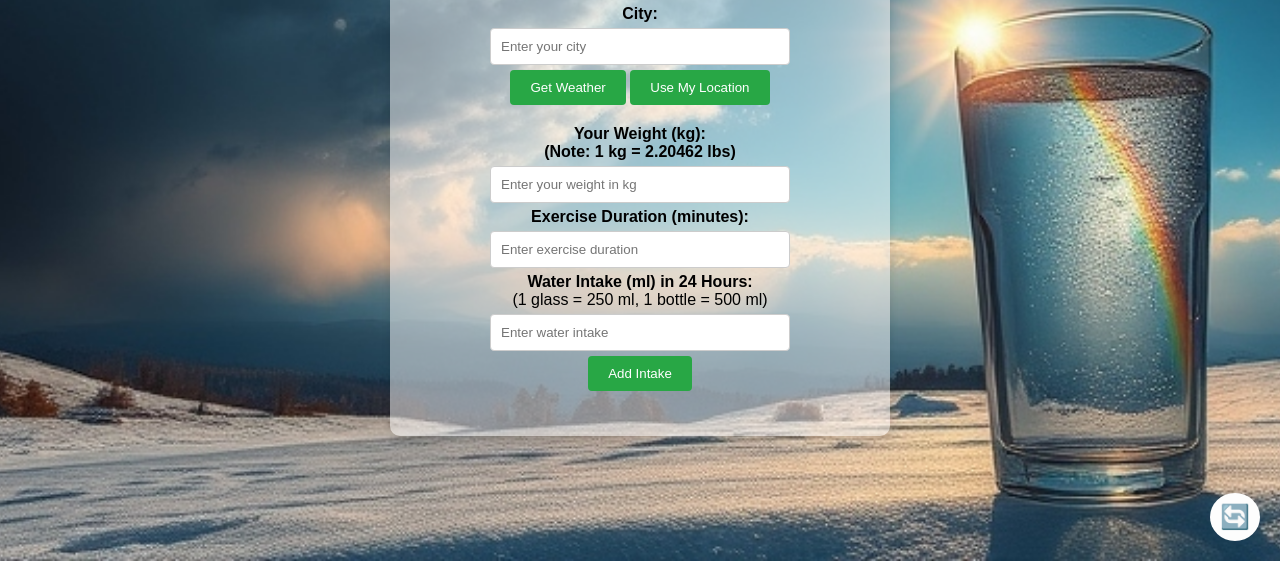
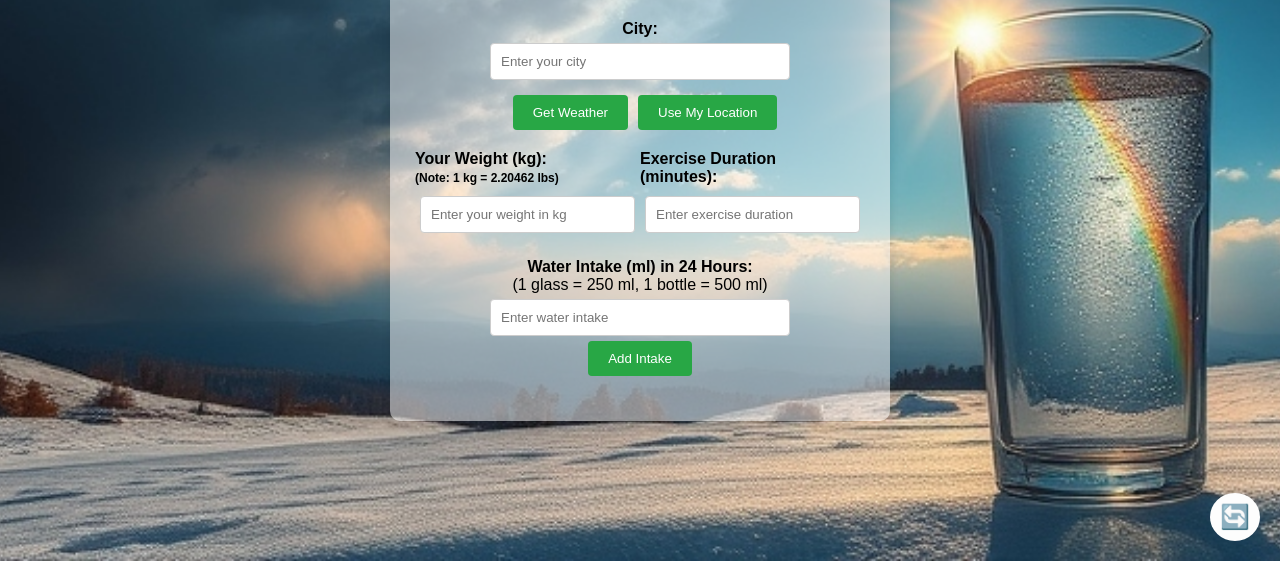
Before and after one commit to samikshaasodekar/ClimeHydrate, a plain HTML site: page index.html in a window 1280 px wide. Shown: the part 239-800 px from the top of the page. Drawn offline with Linux system fonts and the light colour scheme.

Commit message:
Update styles.css

```diff
--- a/assets/css/styles.css
+++ b/assets/css/styles.css
@@ -1,4 +1,3 @@
-
 * {
     margin: 0;
     padding: 0;
@@ -38,6 +37,42 @@ form {
     display: flex;
     flex-direction: column;
     align-items: center;
+}
+
+.input-group {
+    display: flex;
+    justify-content: space-between;
+    align-items: center;
+    margin-bottom: 20px;
+    width: 100%;
+}
+
+.input-item {
+    flex: 1;
+    display: flex;
+    flex-direction: column;
+    align-items: flex-start;
+    margin-right: 10px;
+}
+
+.input-group label {
+    margin-bottom: 5px;
+    font-weight: bold;
+    text-align: left;
+}
+
+.note {
+    font-size: 12px;
+}
+
+.button-group {
+    display: flex;
+    justify-content: center;
+    margin-top: 10px;
+}
+
+.button-group button {
+    margin-left: 10px;
 }
 
 label {
@@ -92,6 +127,7 @@ button:hover {
 #error-message {
     color: red;
     margin-top: 10px;
+    font-weight: bold;
 }
 
 #reset-button {
```
